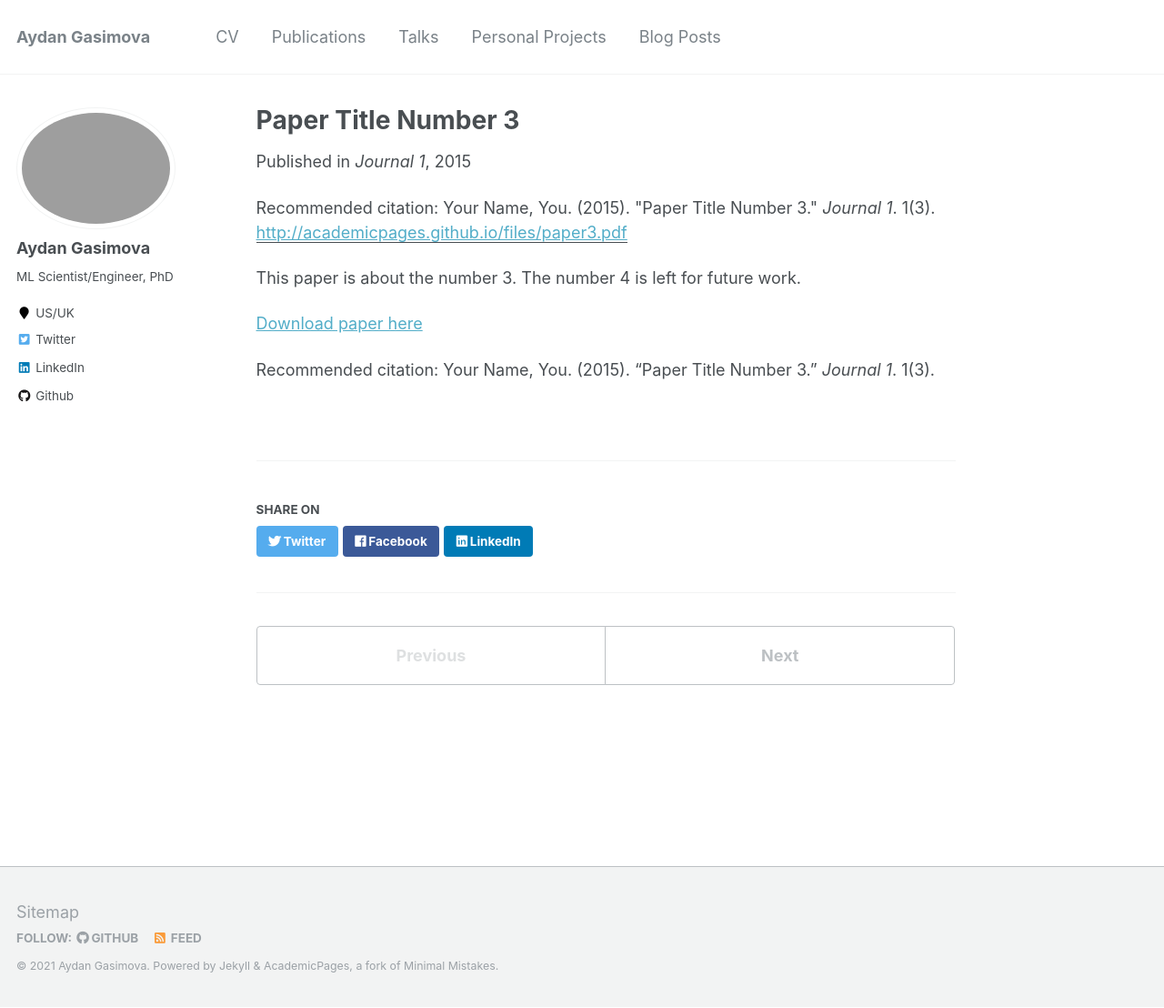
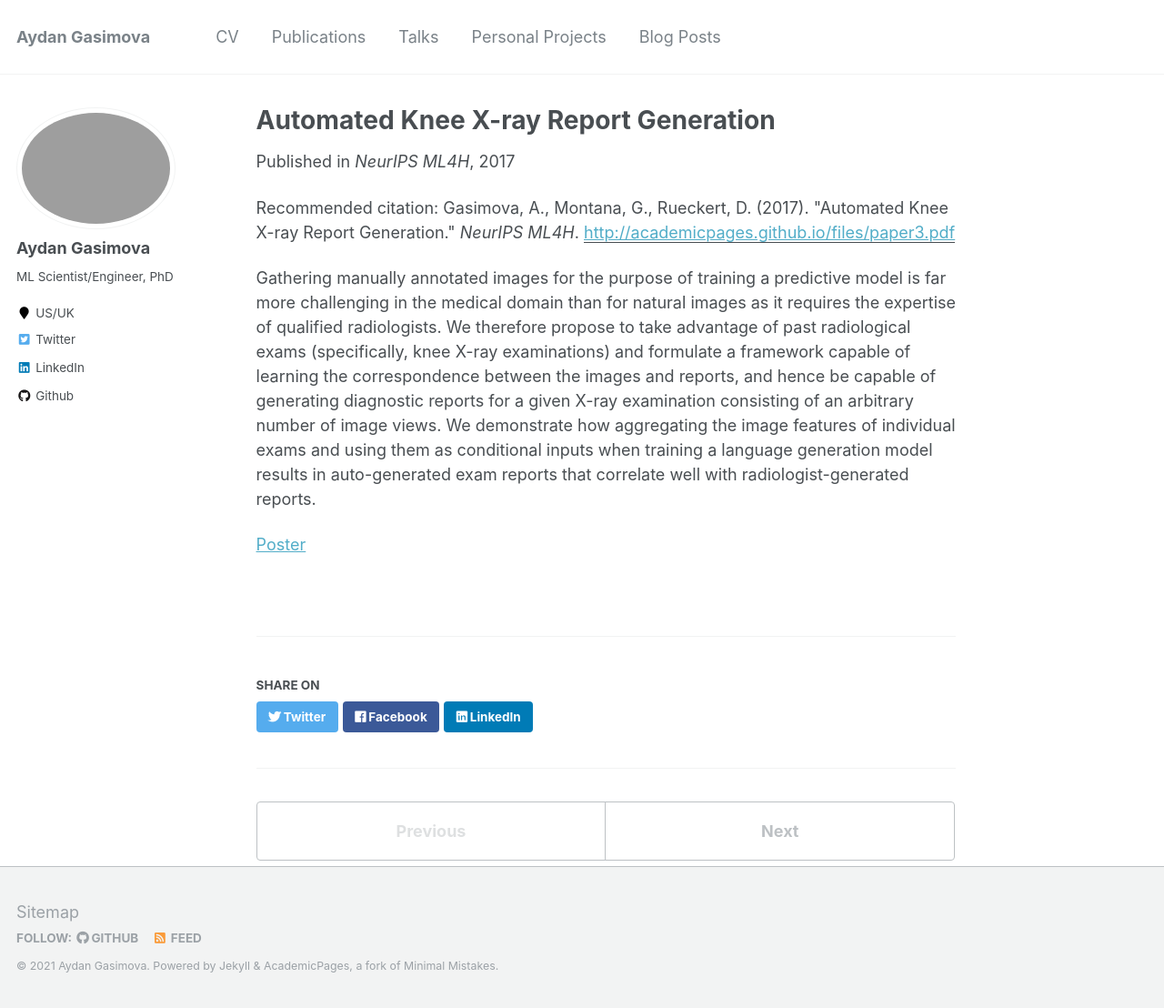
Before and after one commit to kasimayy/kasimayy.github.io, a Jekyll site: the page built from _publications/2015-10-01-paper-title-number-3.md, in a window 1280 px wide and 1108 px high. Shown: the whole window at 91% size. Built offline with Jekyll 4.4.1, drawn with Linux system fonts in a browser that asks for light colours.

Commit message:
Update 2015-10-01-paper-title-number-3.md

```diff
--- a/_publications/2015-10-01-paper-title-number-3.md
+++ b/_publications/2015-10-01-paper-title-number-3.md
@@ -1,15 +1,13 @@
 ---
-title: "Paper Title Number 3"
+title: "Automated Knee X-ray Report Generation"
 collection: publications
-permalink: /publication/2015-10-01-paper-title-number-3
-excerpt: 'This paper is about the number 3. The number 4 is left for future work.'
-date: 2015-10-01
-venue: 'Journal 1'
+permalink: /publication/automated-knee-X-ray-report-generation
+excerpt: 'Knee X-ray exams consisting of sets of images and corresponding radiological reports can be used as part of a learning framework to determine image-text correspondence and hence automate the generation of such reports for new X-ray exams.'
+date: 2017-12-08
+venue: 'NeurIPS ML4H'
 paperurl: 'http://academicpages.github.io/files/paper3.pdf'
-citation: 'Your Name, You. (2015). &quot;Paper Title Number 3.&quot; <i>Journal 1</i>. 1(3).'
+citation: 'Gasimova, A., Montana, G., Rueckert, D. (2017). &quot;Automated Knee X-ray Report Generation.&quot; <i>NeurIPS ML4H</i>.'
 ---
-This paper is about the number 3. The number 4 is left for future work.
+Gathering manually annotated images for the purpose of training a predictive model is far more challenging in the medical domain than for natural images as it requires the expertise of qualified radiologists. We therefore propose to take advantage of past radiological exams (specifically, knee X-ray examinations) and formulate a framework capable of learning the correspondence between the images and reports, and hence be capable of generating diagnostic reports for a given X-ray examination consisting of an arbitrary number of image views. We demonstrate how aggregating the image features of individual exams and using them as conditional inputs when training a language generation model results in auto-generated exam reports that correlate well with radiologist-generated reports.
 
-[Download paper here](http://academicpages.github.io/files/paper3.pdf)
-
-Recommended citation: Your Name, You. (2015). "Paper Title Number 3." <i>Journal 1</i>. 1(3).
+[Poster](https://kasimayy.github.io/files/neurips_2017_poster.pdf)
```
